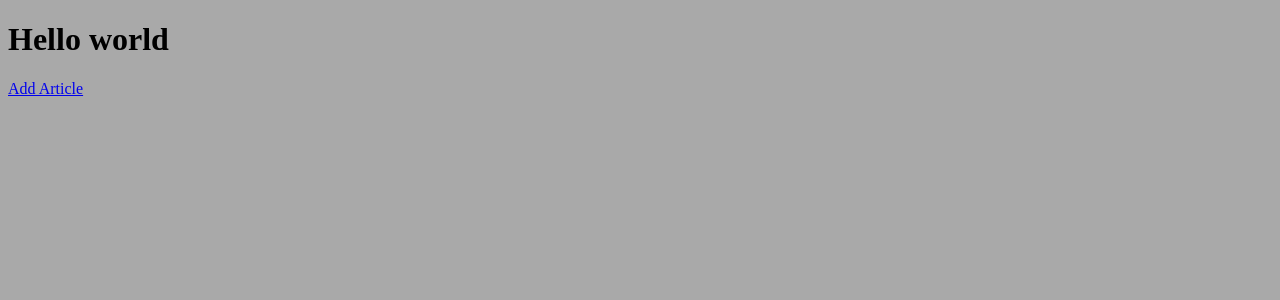
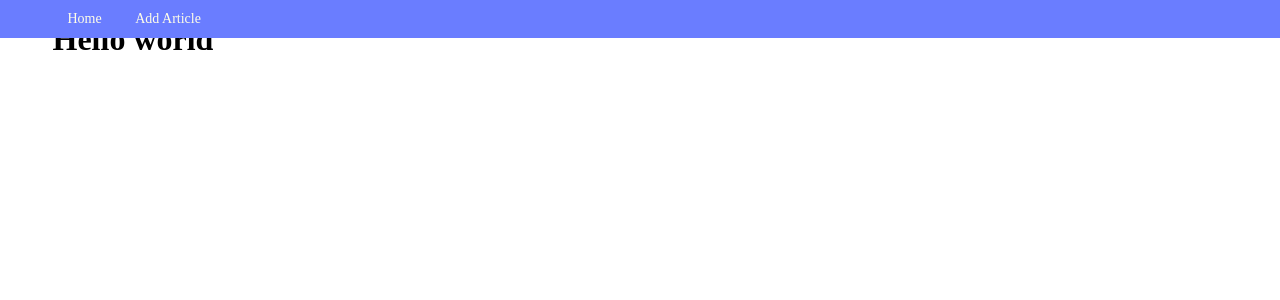
Before and after one commit to Ermek-dev/home_work_53, a Django app: page / in a window 1280 px wide. Shown: the top 300 px of the page. Run offline with Django 4.2, Linux system fonts and the light colour scheme; data that the repository does not hold is empty; parts of the project's set-up code (start-up, migrations or seed data) failed here and were passed over.

Commit message:
исправил ошибку с миграцией и модифицировал другие файлы

```diff
--- a/app/settings.py
+++ b/app/settings.py
@@ -79,7 +79,7 @@ DATABASES = {
         # 'ENGINE':"django.db.backends.sqlite3",
         # 'NAME': BASE_DIR / "db.sqlite3"
         'ENGINE': 'django.db.backends.postgresql',
-        'NAME': "lesson_49",
+        'NAME': "lesson_53",
 	'USER':"postgres",
 	'PASSWORD':'12345',
 	'HOST':'localhost',
--- a/static/css/style.css
+++ b/static/css/style.css
@@ -1,5 +1,78 @@
-body{
-    font-family: Arial sans-serif;
-    background: darkgrey;
-    color: black;
+Примерные стили для навбара:
+
+
+
+body {
+    /* отступ, чтобы компенсировать высоту навбара */
+    margin-top: 60px;
+
 }
+
+.container{
+    margin:0 auto;
+    width: 1175px;
+}
+
+
+.navbar {
+
+    display: block;
+    background: #6a7dff;
+    position: fixed;
+    top: 0;
+    right: 0;
+    left: 0;
+    font-size: 0;
+    box-sizing: border-box;
+    padding: 7px 30px;
+}
+
+
+
+.menu {
+
+    font-size: 14px;
+
+    line-height: 1;
+
+    padding: 0;
+
+    margin: 0;
+
+    display: inline-block;
+
+    color: #fffee8;
+
+}
+
+
+
+.menu li {
+
+    display: inline-block;
+
+}
+
+
+
+.menu a {
+
+    display: inline-block;
+
+    text-decoration: none;
+
+    color: inherit;
+
+    padding: 5px 15px;
+
+}
+
+
+
+.menu a:hover {
+
+    color: #ffc122;
+
+    text-decoration: underline;
+
+}
--- /dev/null
+++ b/webapp/templates/base.html
@@ -0,0 +1,24 @@
+{% load static %}
+<!DOCTYPE html>
+<html lang="en">
+<head>
+    <meta charset="UTF-8">
+     <link rel="stylesheet" href="{% static 'css/style.css' %}">
+    <title>{% block title %} Blog {% endblock %}</title>
+</head>
+<body>
+<nav class="navbar">
+    <div class="container">
+        <ul class="menu">
+            <li>
+                <a href="{% url 'index' %}">Home</a>
+                {% block menu %} {% endblock %}
+            </li>
+        </ul>
+    </div>
+</nav>
+<div class="container">
+    {% block content %} {% endblock %}
+</div>
+</body>
+</html>
--- a/webapp/templates/index.html
+++ b/webapp/templates/index.html
@@ -1,58 +1,15 @@
-{% load static %}
-<!DOCTYPE html>
-<html lang="en">
-<head>
-    <meta charset="UTF-8">
-    <link rel="stylesheet" href="{% static 'css/style.css' %}">
-    <title>Title</title>
-</head>
-<body>
-
-<div class="container">
-    <h1>Hello world</h1>
-    <a href="/article/add/">Add Article</a>
+{% extends 'base.html' %}
+{% block title %} Home {% endblock %}
+{% block menu %}
+     <a href="{% url 'article_add' %}">Add Article</a>
+{% endblock %}
+{% block content %}
+ <h1>Hello world</h1>
     {% for article in articles %}
         <h2>{{ article.title }}</h2>
         <h2>{{ article.text }}</h2>
         <p>
-            <a href="/article/{{ article.pk }}">Подробнее....</a>
+            <a href="{% url 'article_detail' article.pk %}">Подробнее....</a>
         </p>
     {% endfor %}
-</div>
-
-
-
-
-
-
-
-</body>
-</html>
-
-
-
-
-
-
-
-
-
-
-
-
-
-
-
-<!--<div class="container">-->
-<!--    <h1>Hello world</h1>-->
-<!--    <a href="/article/add/">Add Article</a>-->
-<!--    <form action="/">-->
-<!--        <input type="text" name="first" value="{{ first }}">-->
-<!--        <input type="text" name="second" value="{{ second }}">-->
-<!--        <input type="submit">-->
-
-<!--    <p>Result: {{ result }}</p>-->
-
-<!--    </form>-->
-<!--    <p>Lorem*40</p>-->
-<!--</div>-->
+{% endblock %}
--- a/webapp/urls.py
+++ b/webapp/urls.py
@@ -4,8 +4,8 @@ from webapp.views.articles import add_view, detail_view
 from webapp.views.base import index_view
 
 urlpatterns = [
-    path('', index_view),
+    path('', index_view,name='index'),
     path('article/', index_view),
-    path('article/add/', add_view),
-    path('article/<int:pk>',detail_view)
+    path('article/add/',add_view, name='article_add'),
+    path('article/<int:pk>',detail_view,name='article_detail')
 ]
```
Also changed, not shown: webapp/templates/article.html (+10 -14 lines), webapp/templates/article_create.html (+6 -12 lines), webapp/templates/cat_create.html (deleted, +0 -10 lines), webapp/views/articles.py (+3 -6 lines), webapp/migrations/0001_initial.py (deleted), webapp/migrations/__init__.py (deleted).
